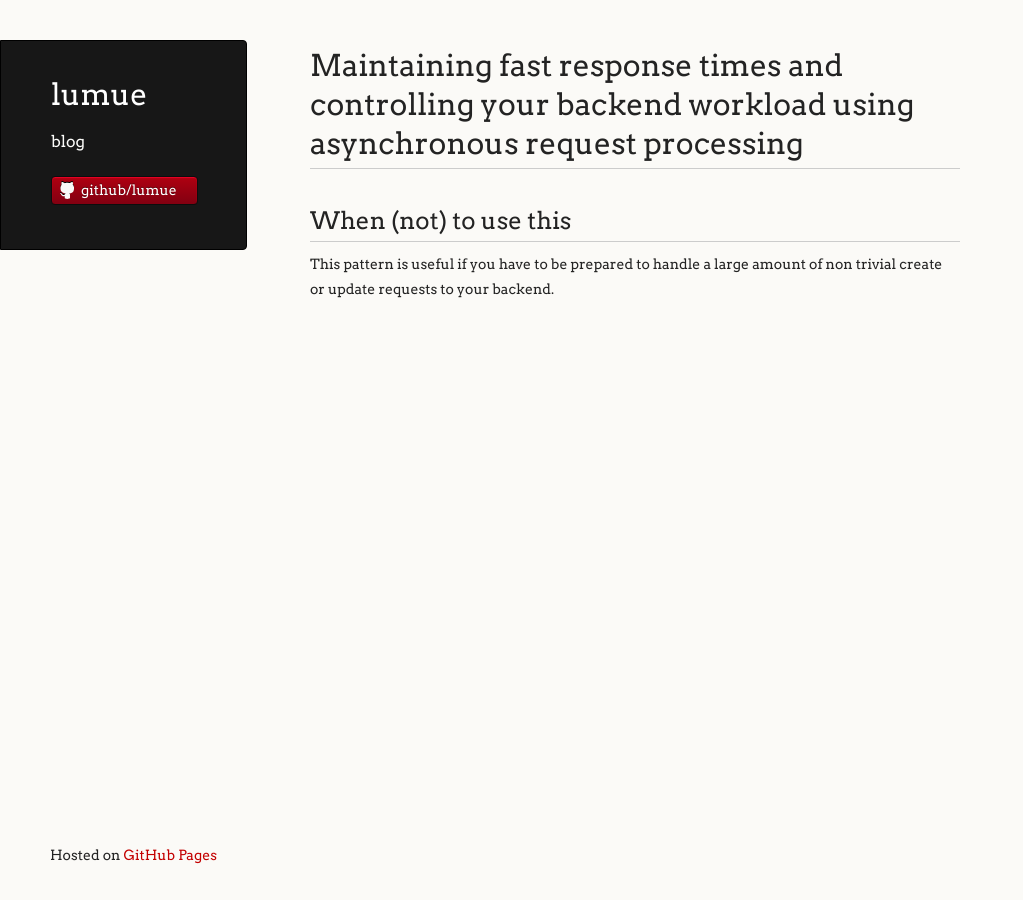
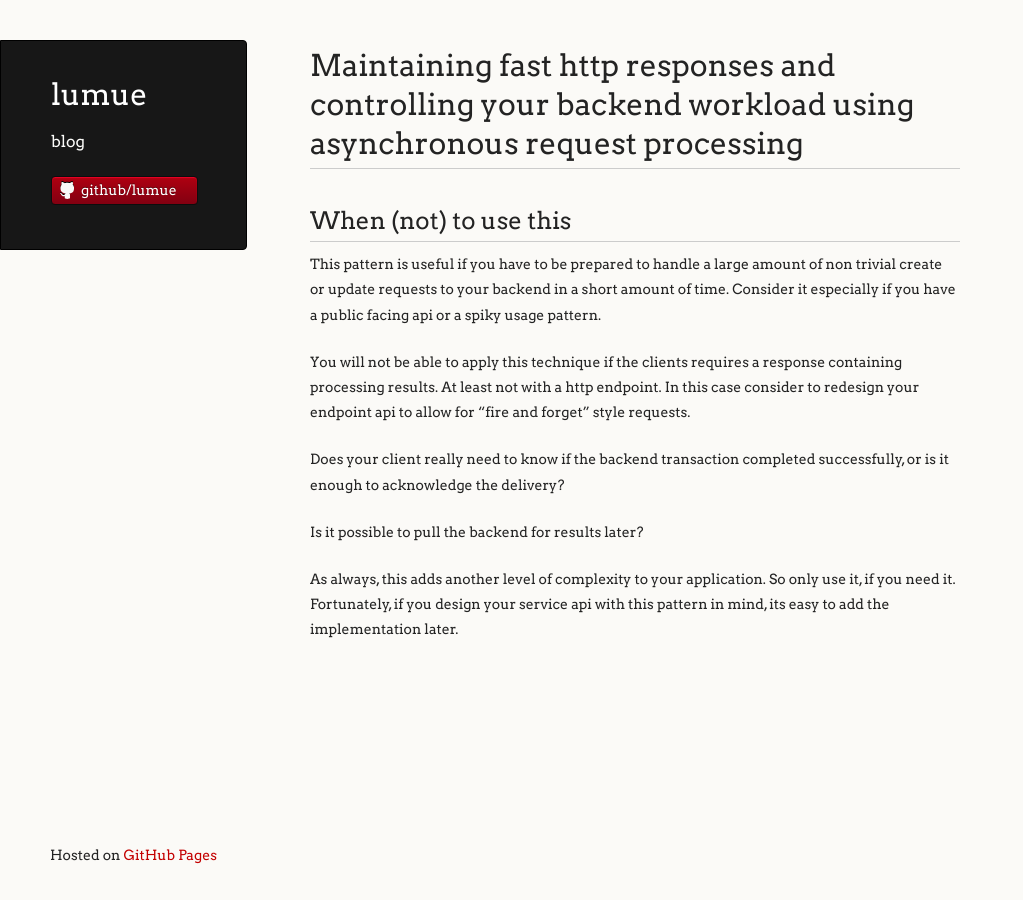
Before and after one commit to lumue/lumue.github.io, a Jekyll site: the page built from _posts/2014-08-18-srap.md, in a window 1280 px wide. Shown: the whole page, without its empty margins (0-1023 px from the left). Built offline with Jekyll 4.4.1, drawn with Linux system fonts in a browser that asks for light colours.

Commit message:
work on srap post

```diff
--- a/_posts/2014-08-18-srap.md
+++ b/_posts/2014-08-18-srap.md
@@ -1,10 +1,18 @@
 ---
 layout : layout
-title :  Maintaining fast response times and controlling your backend workload
+title :  Maintaining fast http responses and controlling your backend workload
 ---
 
-#Maintaining fast response times and controlling your backend workload using asynchronous request processing
+#Maintaining fast http responses and controlling your backend workload using asynchronous request processing
 
 ##When (not) to use this
 
-This pattern is useful if you have to be prepared to handle a large amount of non trivial create or update requests to your backend.
+This pattern is useful if you have to be prepared to handle a large amount of non trivial create or update requests to your backend in a short amount of time. Consider it especially if you have a public facing api or a spiky usage pattern.
+
+You will not be able to apply this technique if the clients requires a response containing processing results. At least not with a http endpoint. In this case consider to redesign your endpoint api to allow for "fire and forget" style requests.
+
+Does your client really need to know if the backend transaction completed successfully, or is it enough to acknowledge the delivery?
+
+Is it possible to pull the backend for results later?
+
+As always, this adds another level of complexity to your application. So only use it, if you need it. Fortunately, if you design your service api with this pattern in mind, its easy to add the implementation later.
```
